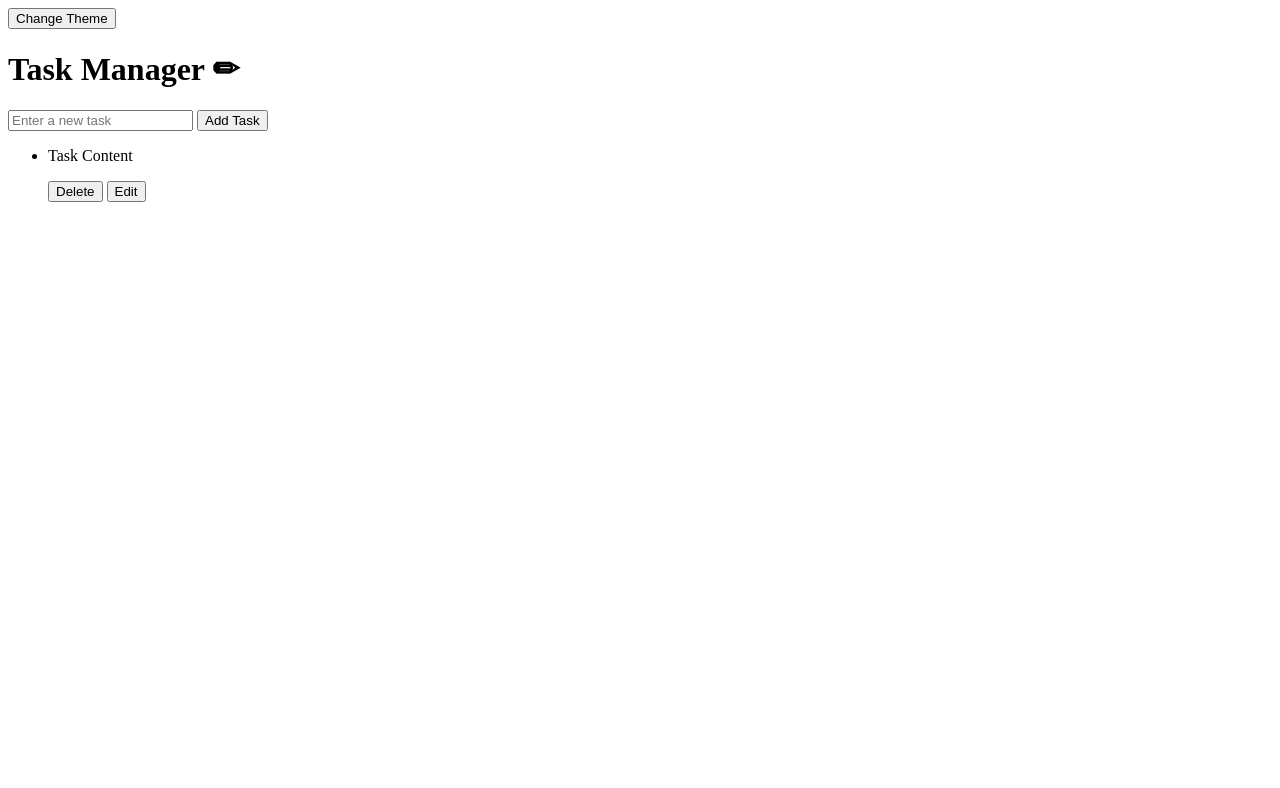
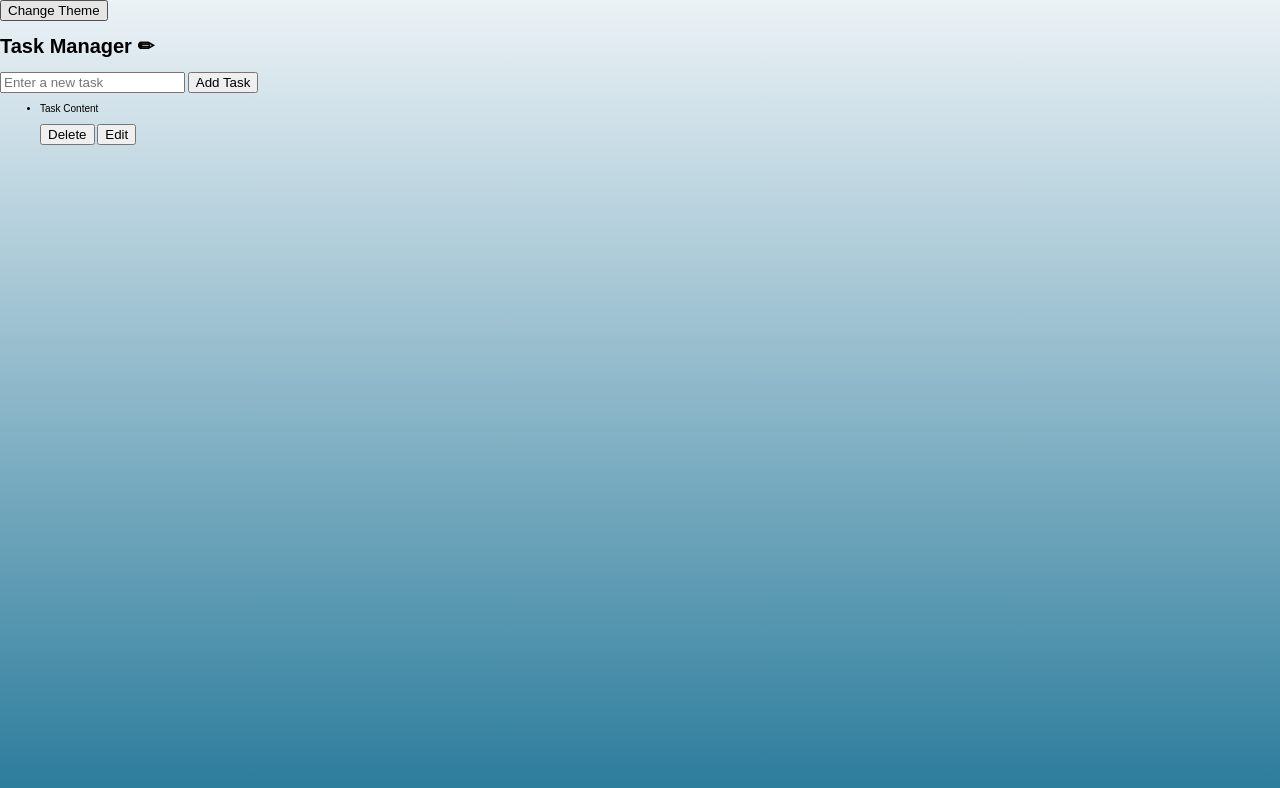
Before and after one commit to Naibaf93/Task-Manager, a plain HTML site: page index.html in a window 1280 px wide. Drawn offline with Linux system fonts and the light colour scheme.

Commit message:
agregando la carpeta y el archivo css y estilos al body

```diff
--- /dev/null
+++ b/assets/css/style.css
@@ -0,0 +1,10 @@
+body{
+    font-family: Arial, sans-serif;
+    background-color: #ecf2f6;
+    background-image: linear-gradient(to top, #2A7B9B 0%, #ecf2f6 100%);
+    padding: 0;
+    margin: 0;
+    width: 100vw;
+    min-height: 100dvh;
+    font-size: 62.5%;
+}
--- a/index.html
+++ b/index.html
@@ -3,6 +3,7 @@
 <head>
     <meta charset="UTF-8">
     <meta name="viewport" content="width=device-width, initial-scale=1.0">
+    <link rel="stylesheet" href="assets/css/style.css">
     <title>Task Manager✏</title>
 </head>
 <body>
```
